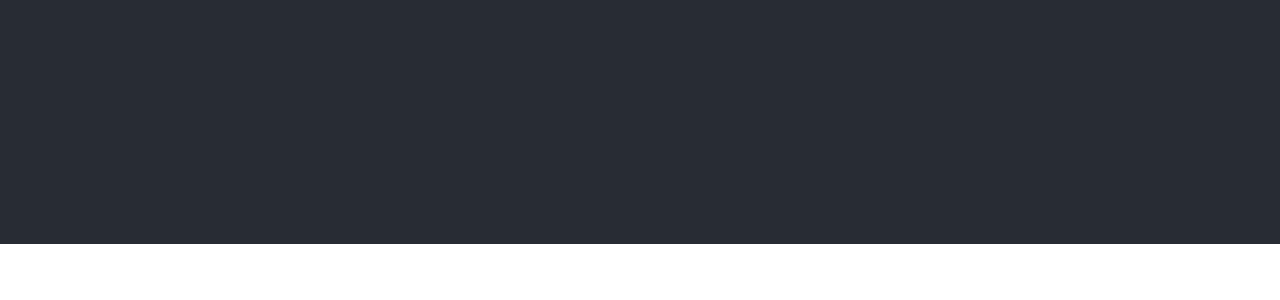
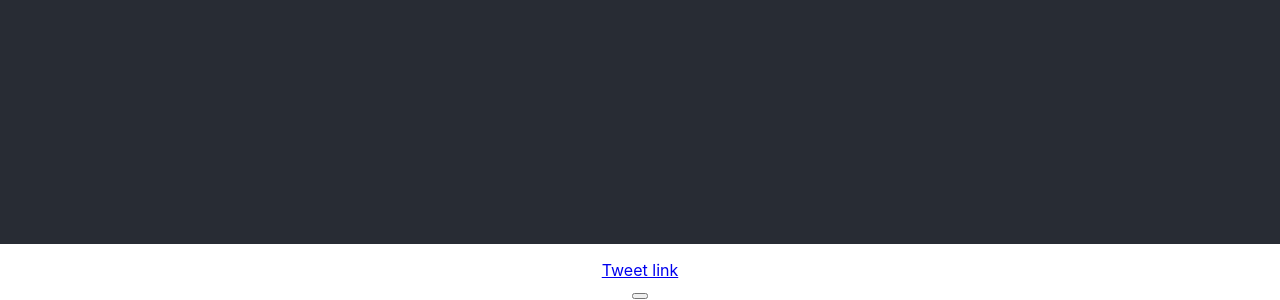
Before and after one commit to SantiagoYanezFerreiro/quoteboxfcc, a React (Create React App) app: page / in a window 1280 px wide. Shown: the part 556-856 px from the top of the page. Before the commit the page ends 800 px from the top, so only its background shows below. Built offline with nearby package versions, Linux system fonts and the light colour scheme.

Commit message:
Added  Quote component structure

```diff
--- a/src/App.js
+++ b/src/App.js
@@ -5,9 +5,8 @@ import Quotes from "./components/Quotes";
 function App() {
   return (
     <div className="App">
-      <header className="App-header">
-        <Quotes />
-      </header>
+      <header className="App-header"></header>
+      <Quotes />
     </div>
   );
 }
--- a/src/components/Quotes.js
+++ b/src/components/Quotes.js
@@ -1,6 +1,25 @@
 import React, { useState, useEffect } from "react";
 
 export default function Quotes() {
-  const [quotes, setQuote] = useState("");
+  const [quote, setQuote] = useState("");
   const [author, setAuthor] = useState("");
+
+  return (
+    <div id="quote-box">
+      <div id="text">
+        <p></p>
+      </div>
+      <div id="author">
+        <p></p>
+      </div>
+      <div id="buttons">
+        <div id="tweet-quote">
+          <a href="twitter.com/intent/tweet">Tweet link</a>
+        </div>
+        <button id="new-quote"></button>
+      </div>
+    </div>
+  );
 }
+
+/*quote author props*/
```
